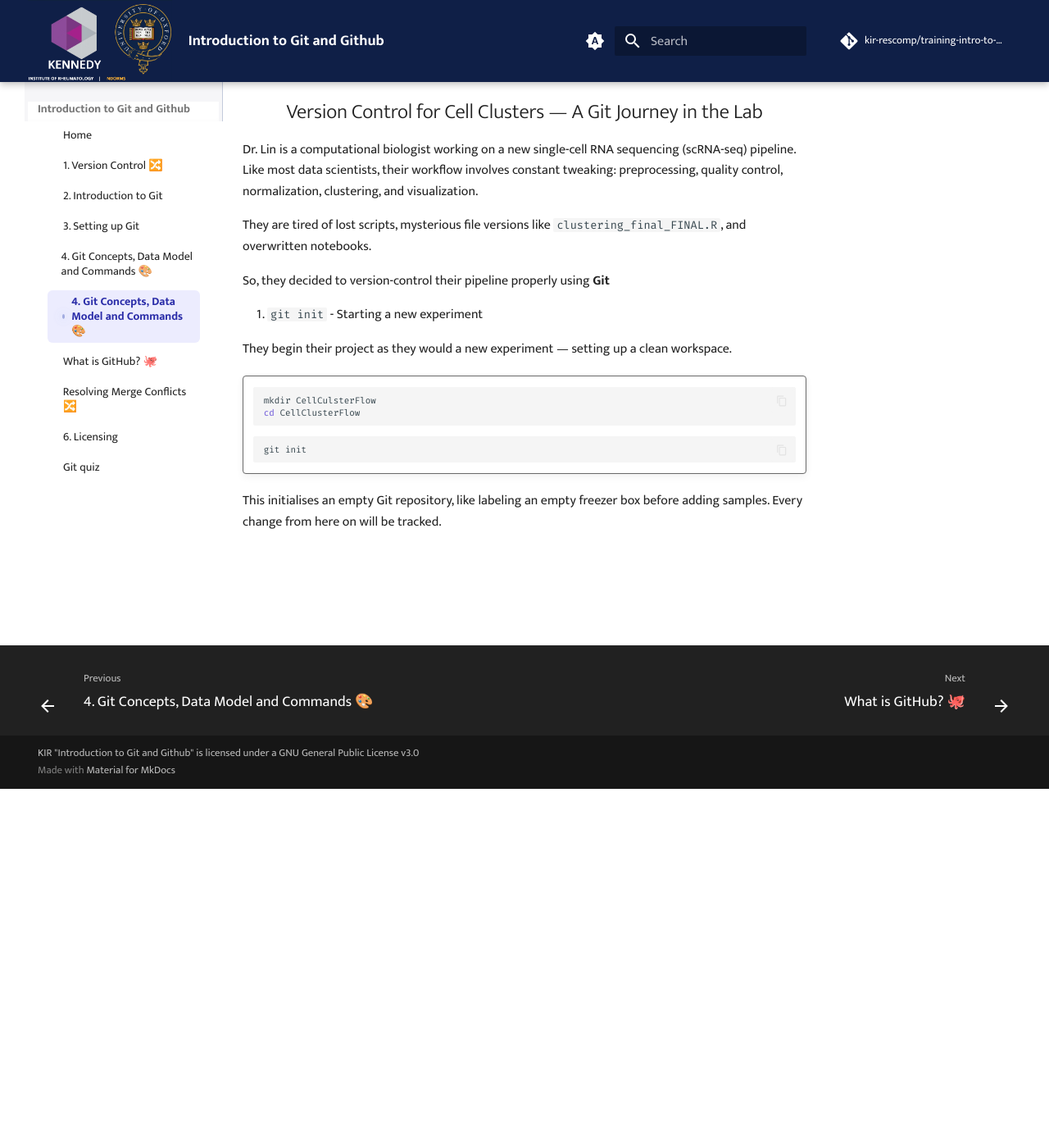
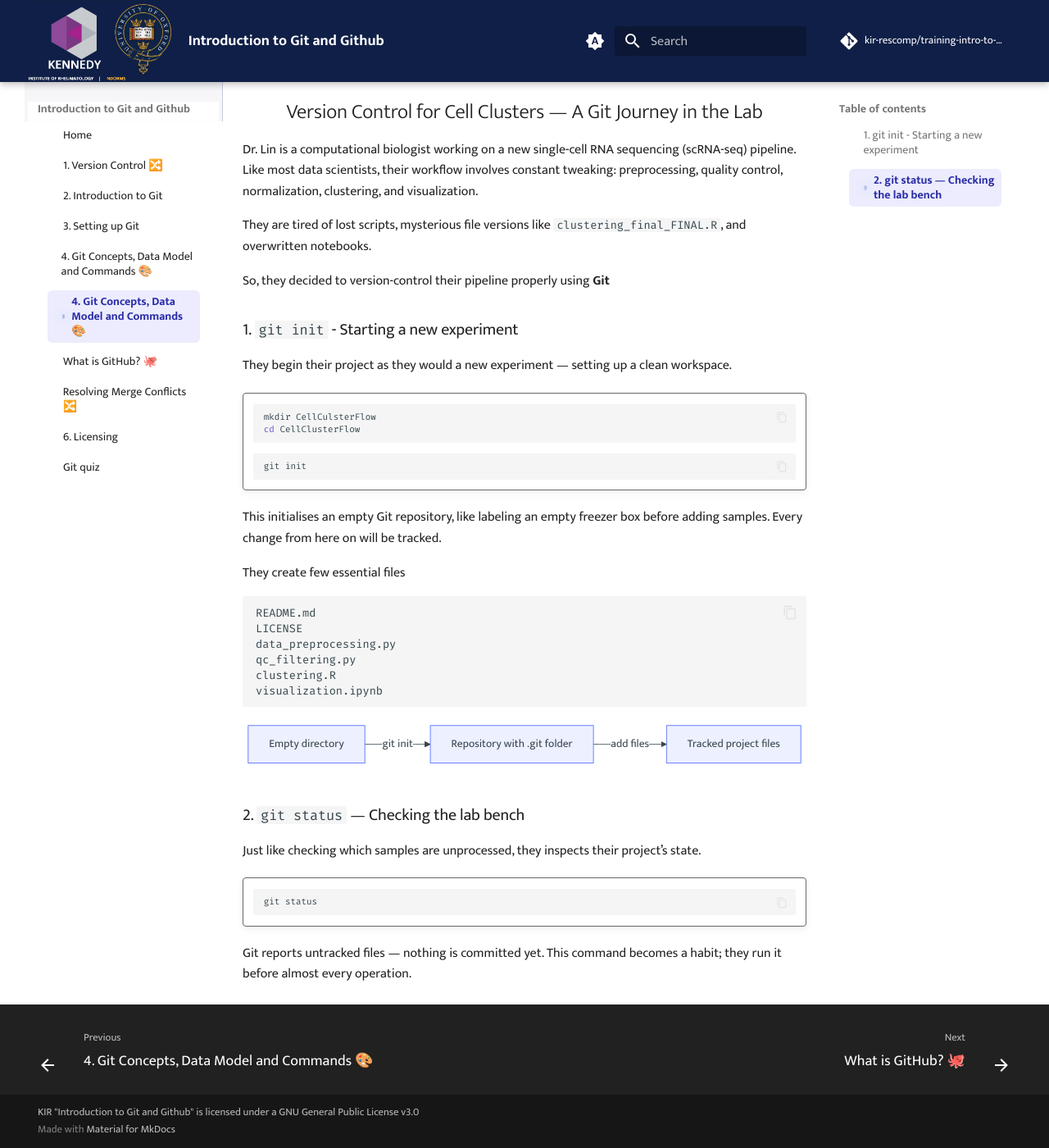
Before and after one commit to kir-rescomp/training-intro-to-git-github, an MkDocs documentation site: the page built from docs/4.git_model_commands.md, in a window 1280 px wide and 1400 px high, scrolled down 438 px. Shown: the whole window at 82% size. Built offline with MkDocs 1.6.1 and Material for MkDocs 9.7.7, drawn with Linux system fonts in a browser that asks for light colours; comment, search, counter and statistics services are not loaded.

Commit message:
add git status command

````diff
--- a/docs/4.git_model_commands.md
+++ b/docs/4.git_model_commands.md
@@ -15,7 +15,7 @@ They are tired of lost scripts, mysterious file versions like `clustering_final_
 
 So, they decided to version-control their pipeline properly using **Git**
 
-1. `git init` - Starting a new experiment
+### 1. `git init` - Starting a new experiment
 
 They begin their project as they would a new experiment — setting up a clean workspace.
 
@@ -31,3 +31,31 @@ They begin their project as they would a new experiment — setting up a clean w
     ```
 This initialises an empty Git repository, like labeling an empty freezer box before adding samples.
 Every change from here on will be tracked.
+
+They create few essential files
+
+```bash
+README.md
+LICENSE
+data_preprocessing.py
+qc_filtering.py
+clustering.R
+visualization.ipynb
+```
+```mermaid
+flowchart LR
+  A[Empty directory] -->|git init| B[Repository with .git folder]
+  B -->|add files| C[Tracked project files]
+```
+
+### 2. `git status` — Checking the lab bench
+
+Just like checking which samples are unprocessed, they inspects their project’s state.
+
+!!! terminal ""
+    ```bash
+    git status
+    ```
+
+Git reports untracked files — nothing is committed yet.
+This command becomes a habit; they run it before almost every operation.
````
